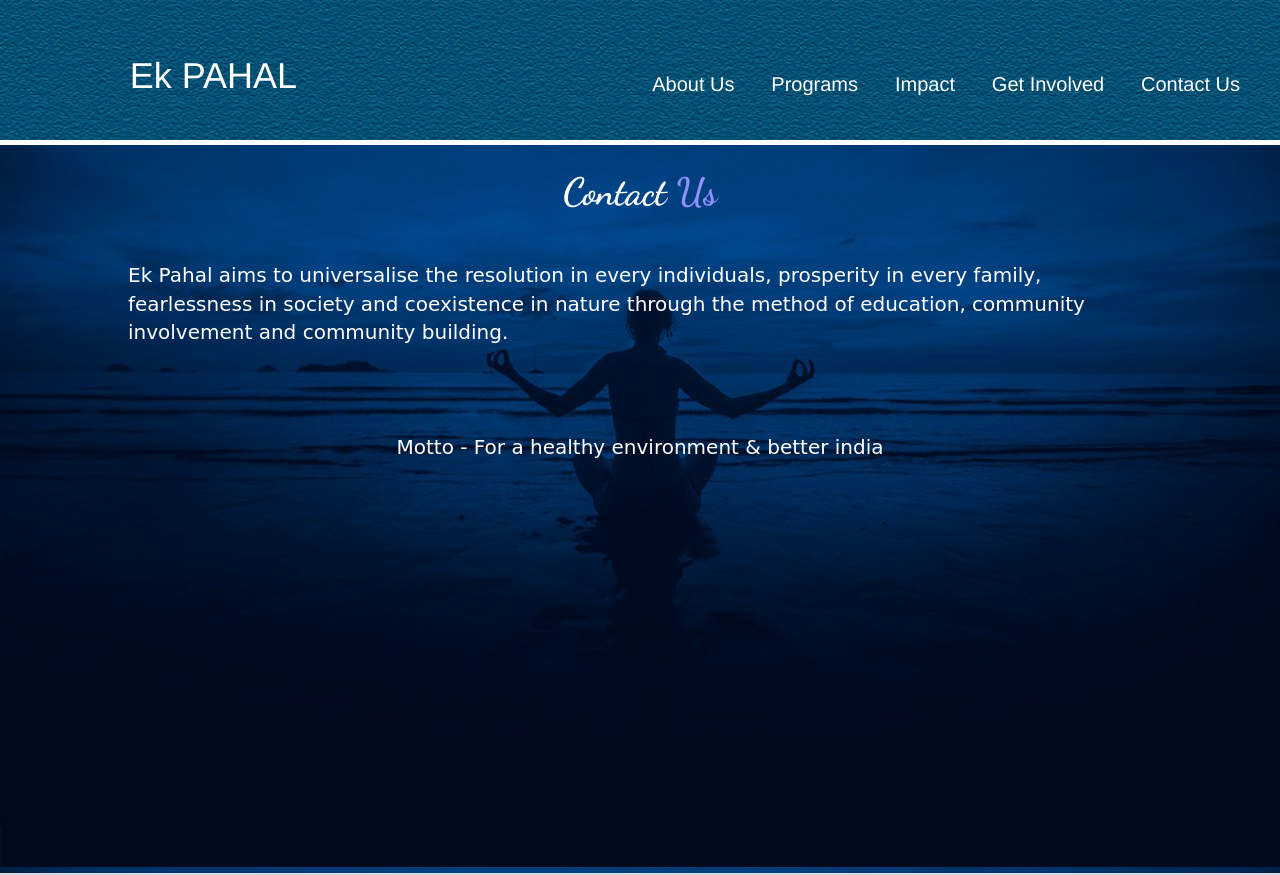
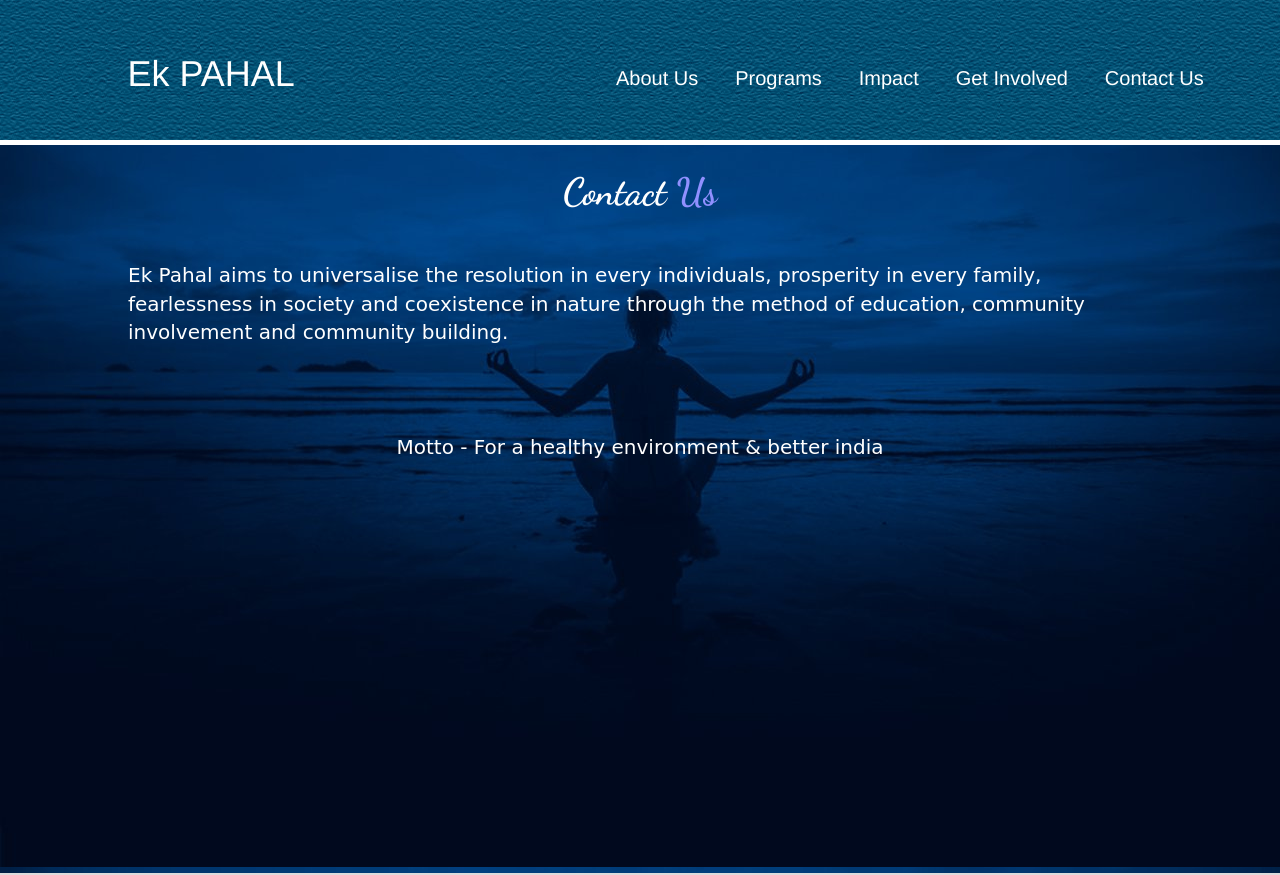
Before and after one commit to ekpahal/contact-us, a plain HTML site: page index.html in a window 1280 px wide. Shown: the top 875 px of the page. Drawn offline with Linux system fonts and the light colour scheme.

Commit message:
first version

```diff
--- a/index.html
+++ b/index.html
@@ -30,10 +30,10 @@ $(window).focus(function(){
 </head>
 <body id="png" onclick="document.getElementById("male").blur();">
 <div class="action">
-  <div class="col-sm-4">
-    <h1 style="text-align: center;padding-top: 1em; "><a href="../" style="text-decoration: none;color: white;" >Ek PAHAL</a> </h1>
+  <div class="col4">
+    <h1 style="text-align: center;padding-top: 8%;"><a href="../" style="text-decoration: none;color: white;">Ek PAHAL</a> </h1>
   </div>
-  <div class="col-sm-8" style="padding-top: 5em;">
+  <div style="padding-top: 5%;padding-right: 4%;" class="col8">
     <div id="nav" >
         <div class="dropdown"  id="raj">
           <span id="menu" class="sliding-middle-out">About Us</span>
@@ -51,7 +51,7 @@ $(window).focus(function(){
           <div class="dropdown-content">
               <table id="tab">
                 <tr><td><a id="lk" href="../Community-school">Community School</a></td><td><a id="lk" href="../gateway-fellowship">Gateway Fellowship</a></td></tr>
-                <tr><td><a id="lk" href="../anwesha">Anwesha</a></td><td><a id="lk" href="../taech-change">Teach for change (TFC)</a></td></tr>
+                <tr><td><a id="lk" href="../anwesha/">Anwesha</a></td><td><a id="lk" href="../teach-change">Teach for change (TFC)</a></td></tr>
                 <tr><td><a id="lk" href="../swamanthan">Swamanthan</a></td><td><a id="lk" href="../mentorship">1 to 1 Mentorship</a></td></tr>
                 <tr><td><a id="lk" href="../aslp">ASLP</a></td><th></th></tr>
               </table>
@@ -62,7 +62,7 @@ $(window).focus(function(){
           <span id="menu" class="sliding-middle-out">Get Involved</span>
           <div class="dropdown-content">
               <table id="tab">
-                <tr><td><a id="lk" href="https://docs.google.com/forms/d/1g0-RCaM7vIrjPj4oEMPXwFbXPq9rIBFIq5eHzJODRIc/viewform?edit_requested=true">Donate Time</a></td></tr>
+                <tr><td><a id="lk" href="https://docs.google.com/forms/d/e/1FAIpQLSeqXmylWXPt0xyHzFpbLFYLcUJP1USnYx9mhT0PGjKcImU0UQ/viewform">Donate Time</a></td></tr>
                 <tr><td><a id="lk" href="../donate-resource">Donate Resources</a></td></tr>
               </table>
             </div>
--- a/style.css
+++ b/style.css
@@ -19,6 +19,17 @@
   position: relative;
   height: 100px;
   text-align: center;
+}
+.col4{
+    width: 33%;
+    position: relative;
+  min-height: 1px;
+  float: left;
+}
+.col8{
+    width: 67%;
+    position: relative;
+  min-height: 1px;float: left;
 }
 #block {
   background: #CCC;
```
